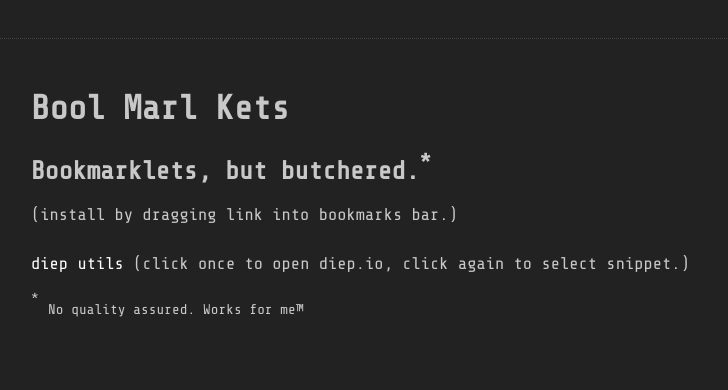
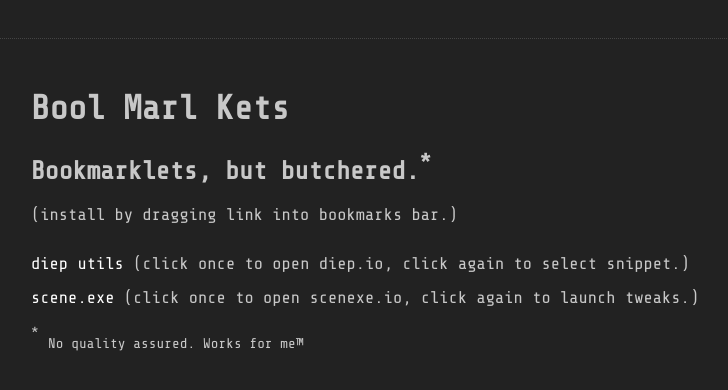
Before and after one commit to superwibr/superwibr.github.io, a Jekyll site: the page built from bml.md, in a window 1280 px wide. Shown: the top 390 px of the page, without its empty margins (159-887 px from the left). Built offline with Jekyll 4.4.1, drawn with Linux system fonts in a browser that asks for light colours; our own code applies the rules of GitHub Pages for plain Markdown files.

Commit message:
anyone can see

```diff
--- a/bml.md
+++ b/bml.md
@@ -4,7 +4,7 @@
 <br>
 
 - <a href="javascript:(async function(){if(location.host!='diep.io'){location='https://diep.io'}else{eval(await fetch('https://raw.githubusercontent.com/superwibr/superwibr.github.io/master/bml_src/diep.js').then(res=>res.text()))}})();">diep utils</a> (click once to open diep.io, click again to select snippet.)
-
+- <a href="">scene.exe</a> (click once to open scenexe.io, click again to launch tweaks.)
 
 <span>
 	<sup>*</sup>
```
